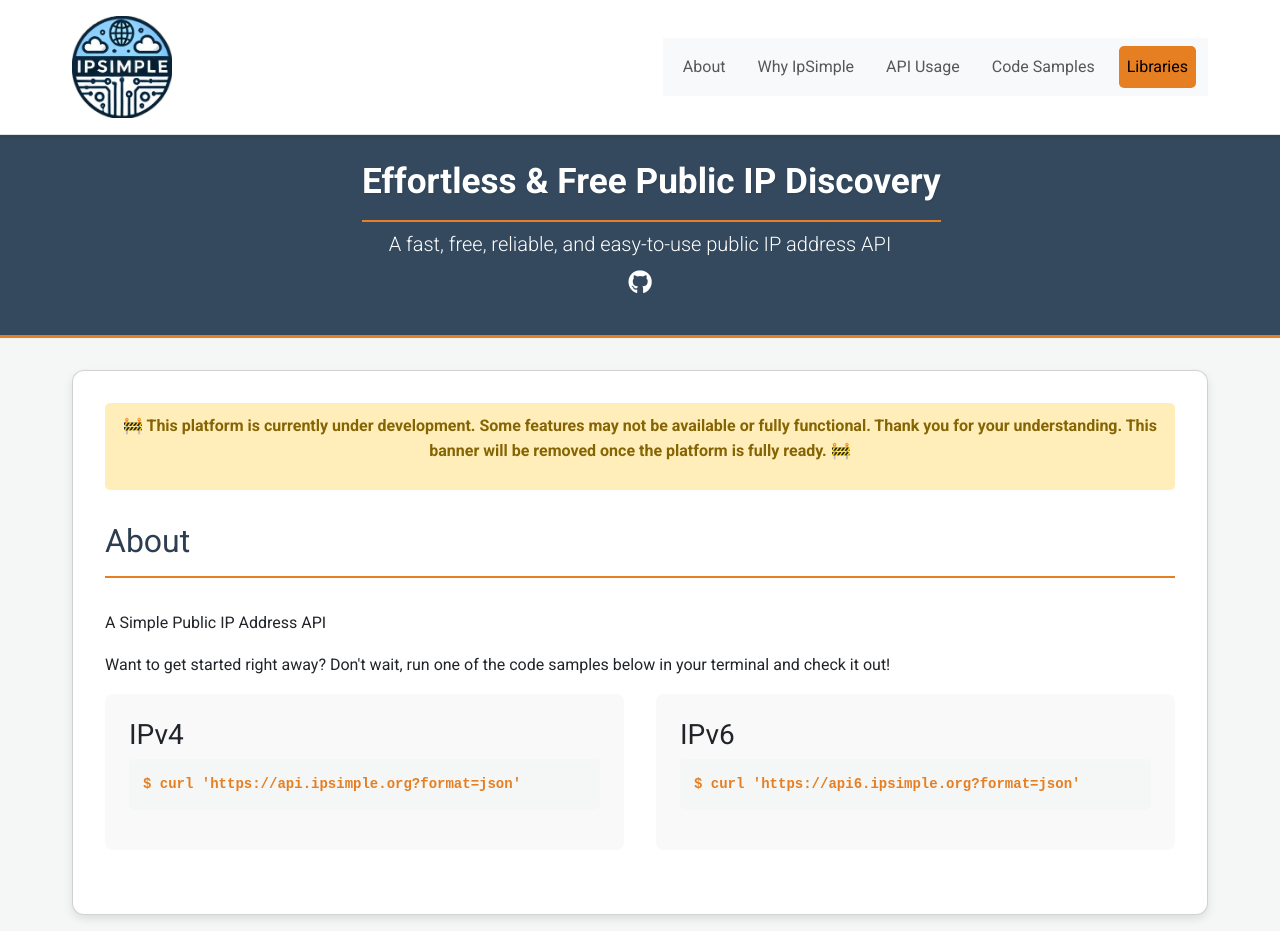
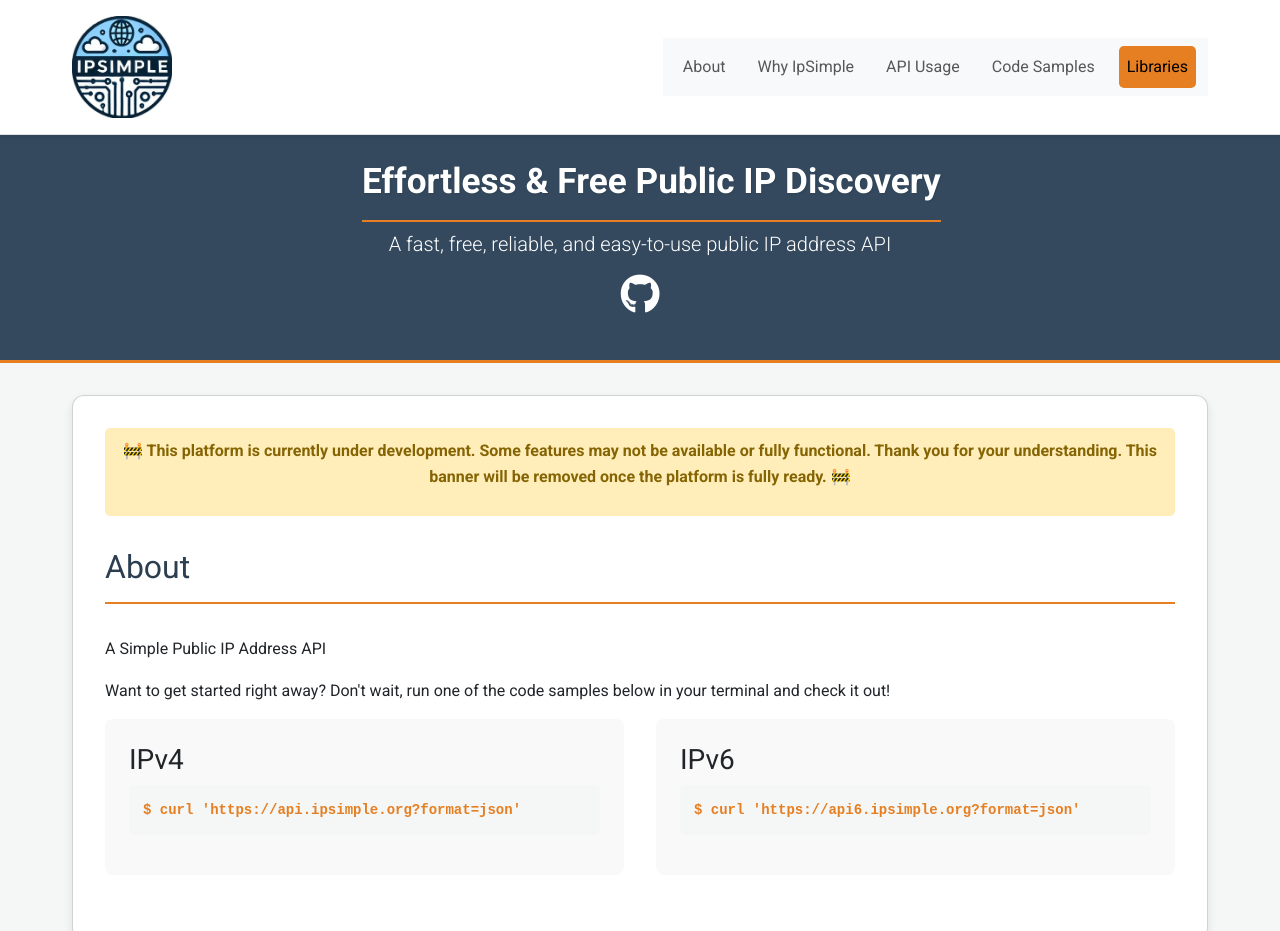
Before and after one commit to ipsimple/ipsimple.github.io, a website: page src/index.html in a window 1280 px wide. Shown: the top 931 px of the page. Drawn offline with nearby package versions, Linux system fonts and the light colour scheme; files that its build step writes are made by us from their sources.

Commit message:
update styles and add ICO

```diff
--- a/src/index.html
+++ b/src/index.html
@@ -5,6 +5,9 @@
     <meta name="viewport" content="width=device-width, initial-scale=1">
     <title>IpSimple - A Simple Public IP Address API</title>
     <meta name="description" content="IpSimple API is a straightforward public IP address API, designed for quick integration into any application.">
+
+    <!-- Add this line to include the favicon -->
+    <link rel="icon" href="logo.ico" type="image/x-icon">
 
     <link rel="stylesheet" href="https://cdnjs.cloudflare.com/ajax/libs/font-awesome/5.15.3/css/all.min.css">
     <link href="https://fonts.googleapis.com/css2?family=Roboto:wght@300;400;700&display=swap" rel="stylesheet">
@@ -93,7 +96,7 @@
                         <h2 class="display-4 fw-bold">Effortless & Free Public IP Discovery</h2>
                         <h3 class="lead text-center align-middle">A fast, free, reliable, and easy-to-use public IP address API</h3>
                         <p></p>
-                        <a href="https://github.com/ipsimple" class="social-icon"><i class="fab fa-github"></i></a>
+                        <a href="https://github.com/ipsimple" class="social-icon large-font"><i class="fab fa-github"></i></a>
                     </div>
                 </div>
             </div>
--- a/src/styles.css
+++ b/src/styles.css
@@ -185,6 +185,10 @@ code {
     font-weight: bold;
 }
 
+.large-font{
+    font-size: 2.5em !important;
+}
+
 pre {
     white-space: pre-wrap; /* Allows the code to wrap */
     word-break: break-all; /* Prevents long words from making the container overflow */
```
Also changed, not shown: build/build.mjs, build/build.test.js, src/logo.ico (added).
